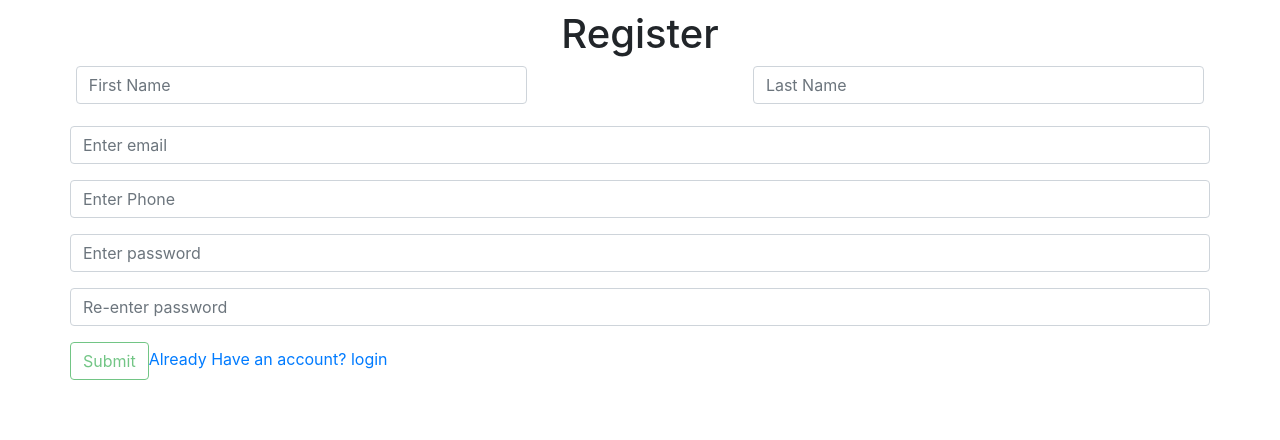
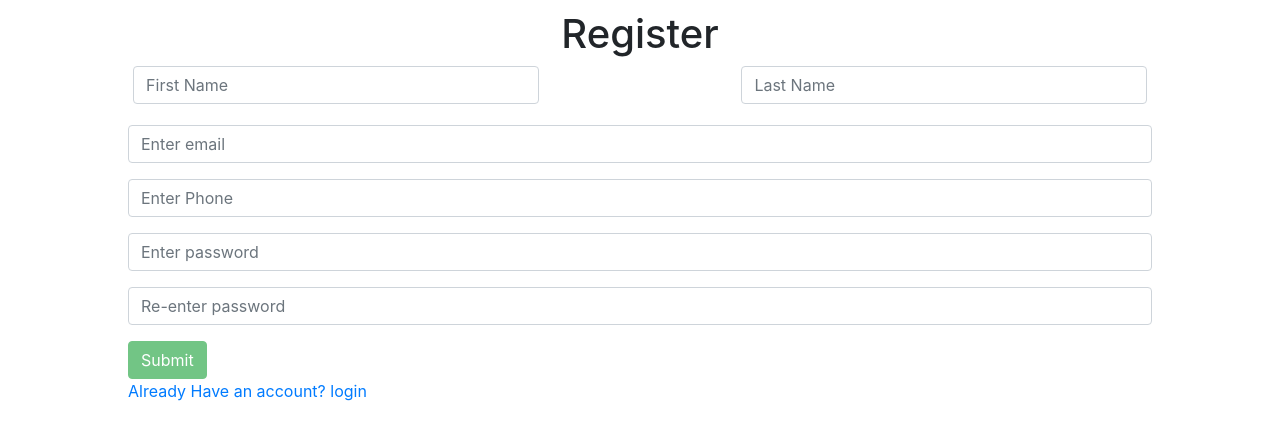
Before and after one commit to LucasRollo/HackRice9, a React (Create React App) app in the folder client/: page /register in a window 1280 px wide. Shown: the top 440 px of the page. Built offline with nearby package versions, Linux system fonts and the light colour scheme; the HTML template or start-up script is replaced by a standard one.

Commit message:
lgoin/register UI styling

```diff
--- a/client/src/components/login.component.js
+++ b/client/src/components/login.component.js
@@ -56,7 +56,7 @@ export default class Login extends Component{
     }
     render(){
         return(
-            <div className="container">
+            <div className="container spaceContainer">
             <Form onSubmit={this.onFormSubmit}>
             <h1>Login</h1>
                 <Form.Group controlId="formBasicEmail">
--- a/client/src/components/register.component.js
+++ b/client/src/components/register.component.js
@@ -90,7 +90,7 @@ export default class Register extends Component{
     }
     render(){
         return(
-            <div class="container">
+            <div class="container spaceContainer">
             <Form onSubmit={this.onFormSubmit}>
                 <h1>Register</h1>
                 <Row>
@@ -114,10 +114,10 @@ export default class Register extends Component{
                     <Form.Control type="password" placeholder="Re-enter password" onChange={this.onChangePassword2}/>
                 </Form.Group>
 
-                <Button id="submit"variant="outline-success" type="submit" disabled>
+                <Button id="submit"variant="success" type="submit" disabled>
                     Submit
                 </Button>
-
+                <br></br>
                 <Link to="/login">Already Have an account? login</Link>
             </Form>
             </div>
--- a/client/src/signup.css
+++ b/client/src/signup.css
@@ -5,6 +5,11 @@
 .container{
     display: block;
 }
+
+.spaceContainer{
+  max-width: 80%;
+}
+
 h1{
     text-align: center;
 }
```
